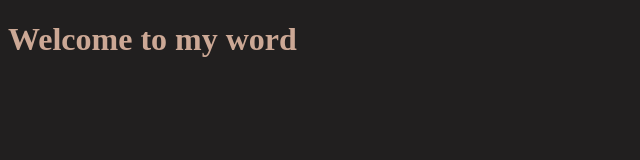
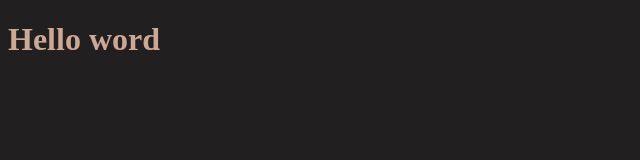
Before and after one commit to Sididaher/myproject, a plain HTML site: page index.html in a window 1280 px wide. Shown: the whole page, without its empty margins (0-640 px from the left). Drawn offline with Linux system fonts and the light colour scheme.

Commit message:
edit in html file

```diff
--- a/index.html
+++ b/index.html
@@ -7,7 +7,7 @@
       <link rel="stylesheet" href="style.css">
 </head>
 <body>
-      <h1>Welcome to my word</h1>
+      <h1>Hello word</h1>
       <script src="app.js"></script>
 </body>
 </html>
```
